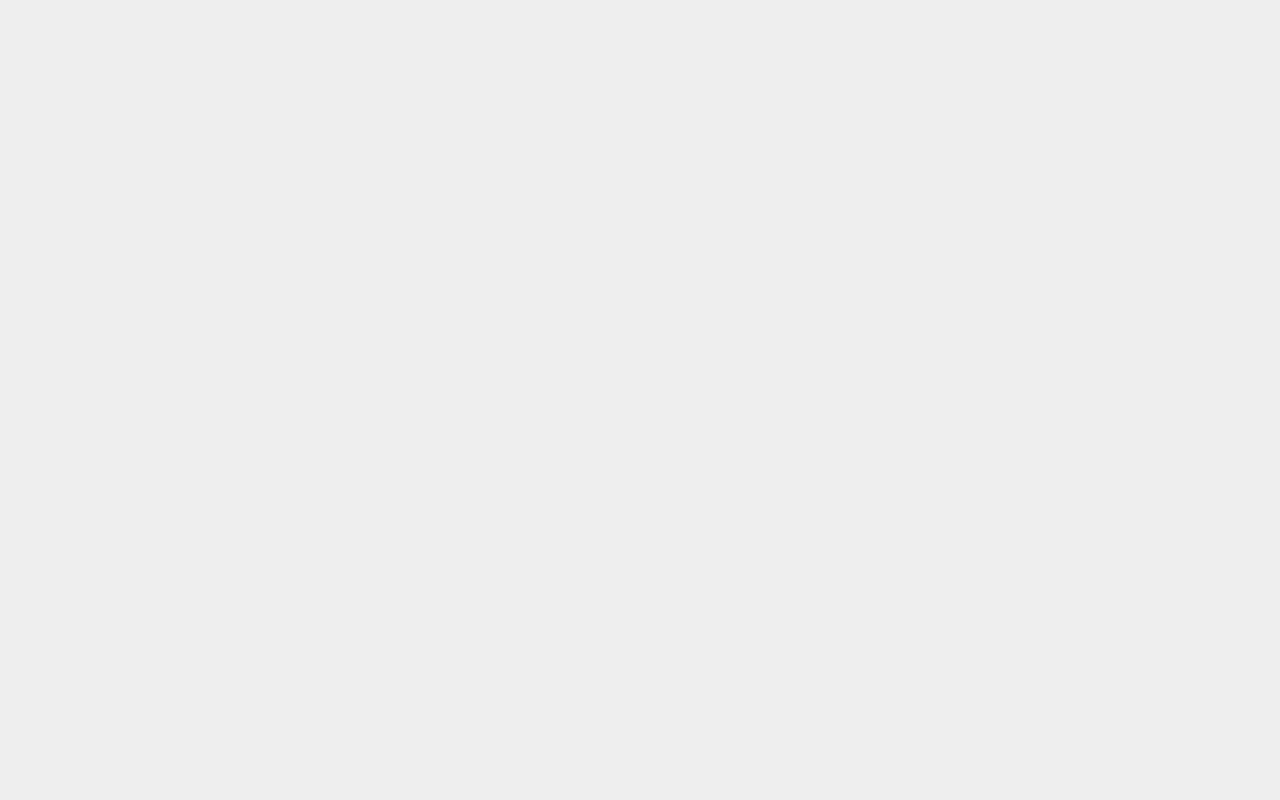
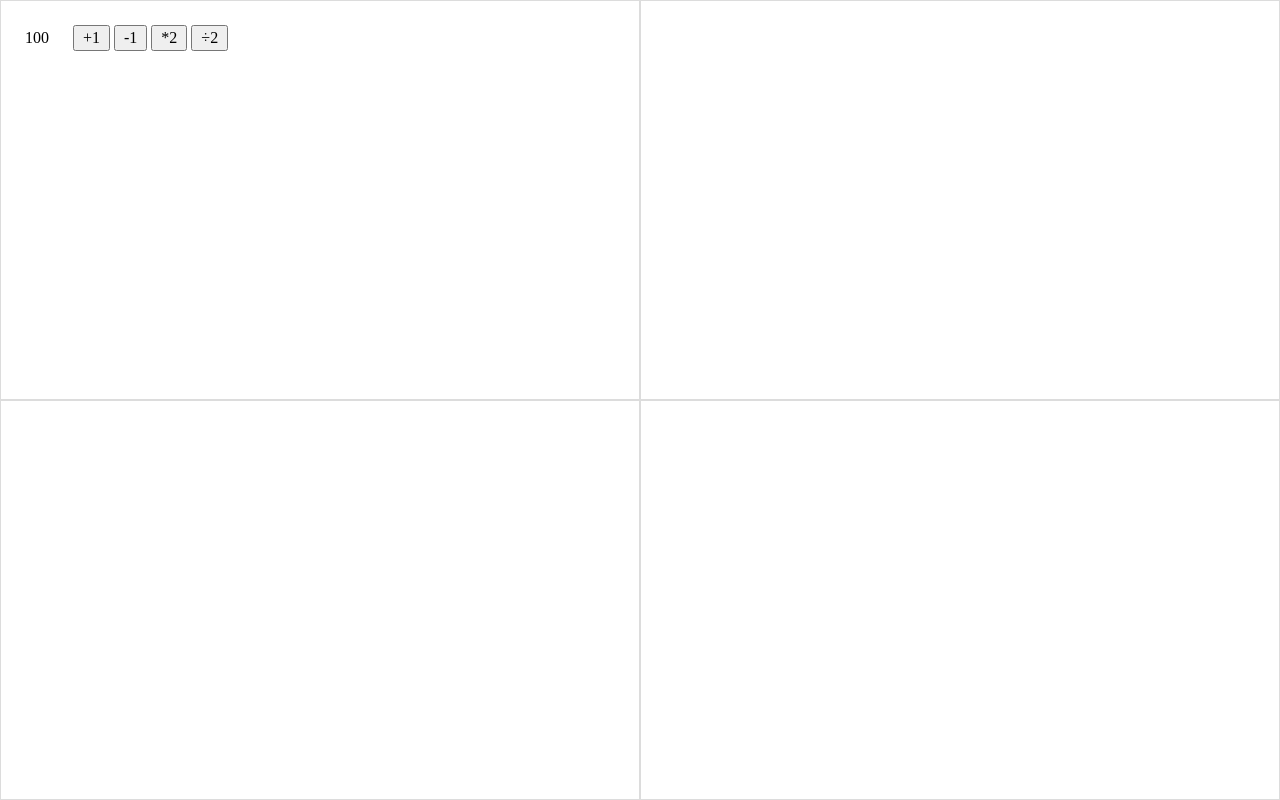
Before and after one commit to dswang2/mvc-demo, a website with bundled scripts: page src/index.html in a window 1280 px wide. Built offline with nearby package versions, Linux system fonts and the light colour scheme.

Commit message:
app1，计算器加减乘除操作，用事件捕获，在父控件上设置监听

```diff
--- /dev/null
+++ b/src/app1.css
@@ -0,0 +1,14 @@
+#app1 > .wrapper{
+    display: flex;
+    flex-direction: row;
+    align-items: center;
+    margin: 24px;
+}
+
+#app1 > .wrapper > .actions > button{
+    padding: 2px 8px;
+}
+
+#app1 > .wrapper > .output{
+    margin-right: 24px;
+}
--- /dev/null
+++ b/src/app1.js
@@ -0,0 +1,30 @@
+import "./app1.css"
+import $ from "jquery"
+
+const $btnCal = $("#btnCal");
+const $output = $("#number");
+
+$output.text(localStorage.getItem("n") || 100);
+
+// 事件捕获
+$btnCal.on("click",(e)=>{
+   console.log(e.currentTarget); // 父控件
+   console.log(e.target); // 子控件，具体点击的子控件
+   let n = parseInt($output.text());
+   switch (e.target.id){
+      case "add1":
+         n += 1;
+         break
+      case "minus1":
+         n -= 1;
+         break
+      case "mul2":
+         n *= 2;
+         break
+      case "divide2":
+         n /= 2;
+         break
+   }
+   $output.text(n);
+   localStorage.setItem("n",$output.text());
+})
--- /dev/null
+++ b/src/gloable.css
@@ -0,0 +1,14 @@
+body {
+    overflow: hidden; /*隐藏滚动条*/
+}
+
+body > .page {
+    display: flex;
+    flex-wrap: wrap;
+}
+
+body > .page > section {
+    border: 1px solid gainsboro;
+    width: 50vw;
+    height: 50vh;
+}
--- a/src/index.html
+++ b/src/index.html
@@ -8,6 +8,25 @@
     <title>Document</title>
 </head>
 <body>
+<div class="page">
+    <section id="app1">
+        <div class="wrapper">
+            <div class="output">
+                <span id="number">1</span>
+            </div>
+            <div id="btnCal" class="actions">
+                <button id="add1">+1</button>
+                <button id="minus1">-1</button>
+                <button id="mul2">*2</button>
+                <button id="divide2">÷2</button>
+            </div>
+        </div>
+    </section>
+    <section id="app2"></section>
+    <section id="app3"></section>
+    <section id="app4"></section>
+</div>
+</div>
 <script src="main.js" type="module"></script>
 </body>
 </html>
--- a/src/main.js
+++ b/src/main.js
@@ -1,4 +1,4 @@
-import "./style.css"
-import $ from "jquery"
+import "./reset.css"
+import "./gloable.css"
 
-console.log("hello");
+import "./app1.js"
--- /dev/null
+++ b/src/reset.css
@@ -0,0 +1,35 @@
+* {
+    margin: 0;
+    padding: 0;
+    box-sizing: border-box;
+}
+button,
+input,
+select,
+textarea {
+    font: inherit;
+}
+*::after,
+*::before {
+    box-sizing: border-box;
+}
+h1,
+h2,
+h3,
+h4,
+h5,
+h6 {
+    font-weight: normal;
+}
+a {
+    color: inherit;
+    text-decoration: none;
+}
+ul,
+ol {
+    list-style: none;
+}
+table {
+    border-collapse: collapse;
+    border-spacing: 0;
+}
--- a/src/style.css
+++ /dev/null
@@ -1,3 +0,0 @@
-body{
-    background-color: #EEEEEE;
-}
```
Also changed, not shown: dist/index.html, 4 other files.
